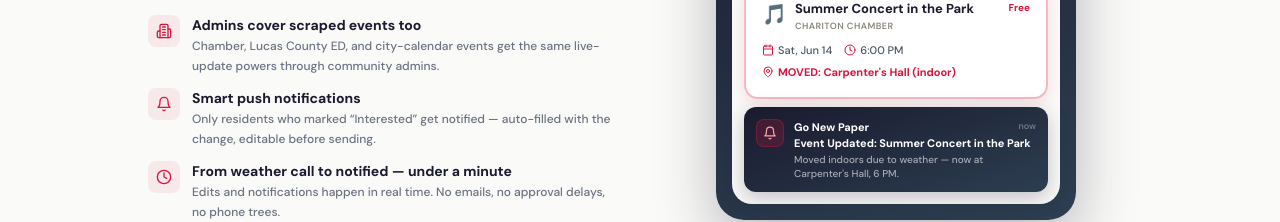
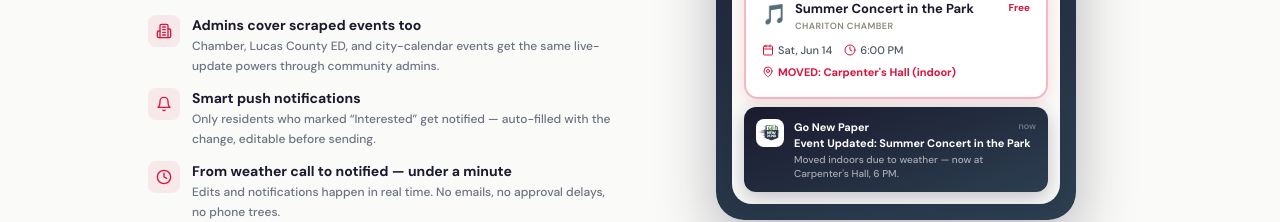
Before and after one commit to TheMcGooster/gonewpaper-app, a Next.js app: page /for-communities in a window 1280 px wide. Shown: the part 5731-5953 px from the top of the page. Built offline with nearby package versions, Linux system fonts and the light colour scheme; no server answers.

Commit message:
Use Go New Paper logo in sales page notification mockup
Replaces the generic red bell icon in the live-updates spotlight
push notification preview with the actual Go New Paper logo, so it
looks like a real OneSignal delivery.

Co-Authored-By: Claude Opus 4.6 <noreply@anthropic.com>

```diff
--- a/app/for-communities/page.tsx
+++ b/app/for-communities/page.tsx
@@ -525,8 +525,9 @@ export default function ForCommunitiesPage() {
 
                 {/* Push notification toast */}
                 <div className="rounded-[12px] p-3 flex items-start gap-2.5" style={{ background: 'linear-gradient(160deg, #1a1a2e 0%, #2c3e50 100%)', boxShadow: '0 6px 20px rgba(26,26,46,0.25)' }}>
-                  <div className="w-7 h-7 rounded-lg flex-shrink-0 flex items-center justify-center" style={{ background: 'rgba(220,20,60,0.2)', border: '1px solid rgba(220,20,60,0.35)' }}>
-                    <Bell className="w-3.5 h-3.5 text-red-300" />
+                  <div className="w-7 h-7 rounded-lg flex-shrink-0 overflow-hidden bg-white flex items-center justify-center" style={{ border: '1px solid rgba(255,255,255,0.15)' }}>
+                    {/* eslint-disable-next-line @next/next/no-img-element */}
+                    <img src="/GoNewPaper_LOGO.png" alt="Go New Paper" className="w-full h-full object-contain" />
                   </div>
                   <div className="flex-1 min-w-0">
                     <div className="flex items-center justify-between gap-2 mb-0.5">
```
